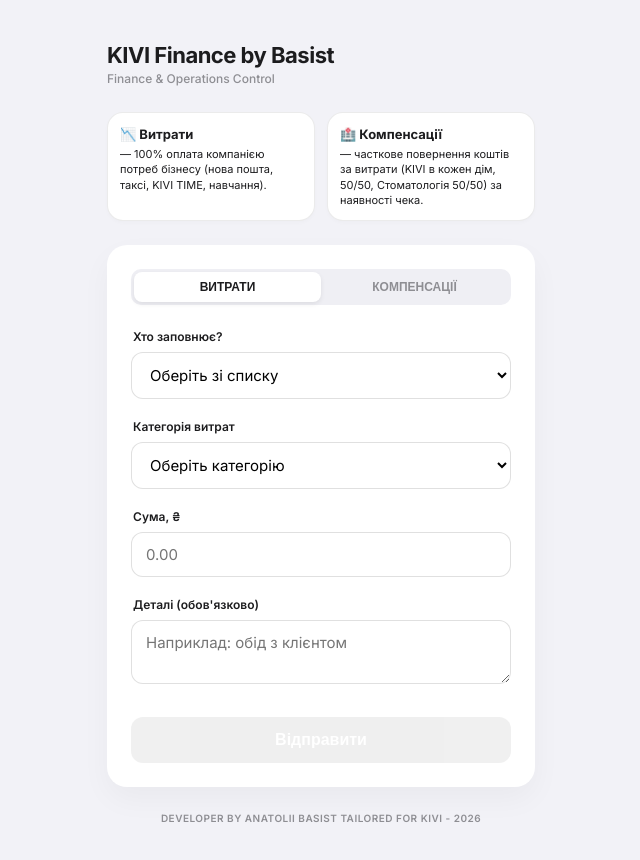
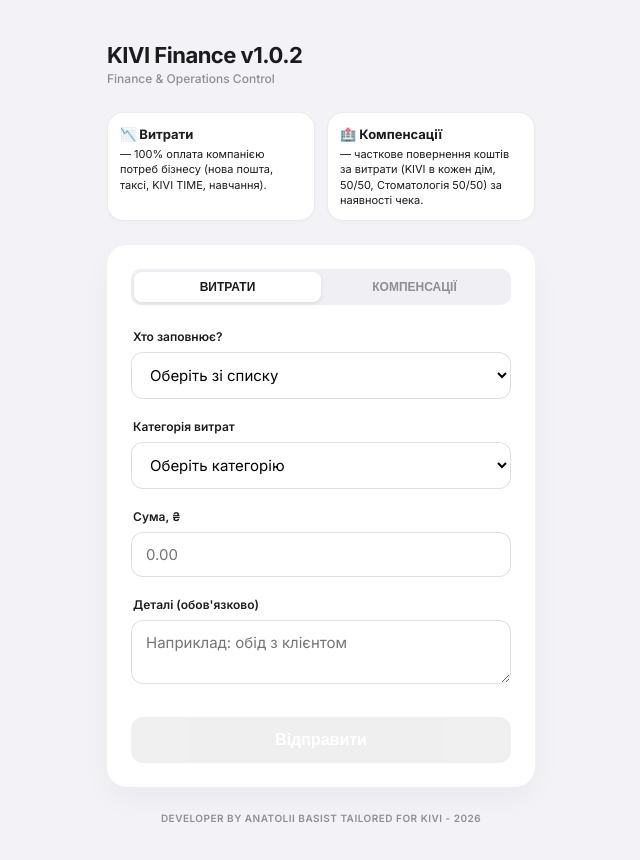
Before and after one commit to ABasist/kivifinance, a React app: page / in a window 1280 px wide. Shown: the top 860 px of the page, without its empty margins (319-959 px from the left). Built offline with nearby package versions, Linux system fonts and the light colour scheme; the HTML template or start-up script is replaced by a standard one.

Commit message:
UI: Added version v1.0.2 to check deployment status

```diff
--- a/src/App.jsx
+++ b/src/App.jsx
@@ -49,7 +49,7 @@
     <div className="app-container">
       <header>
         <div className="title-group">
-          <h1>KIVI Finance by Basist</h1>
+          <h1>KIVI Finance v1.0.2</h1>
           <p className="subtitle">Finance & Operations Control</p>
         </div>
         {userRegion && (
```
